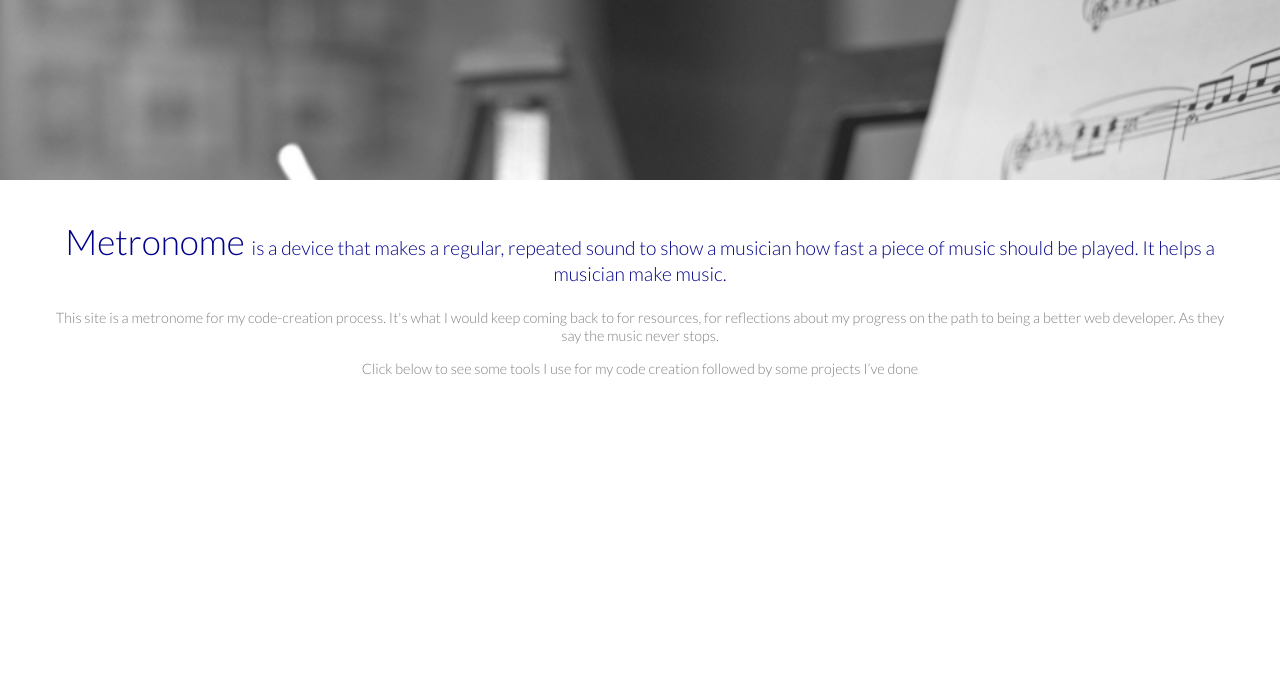
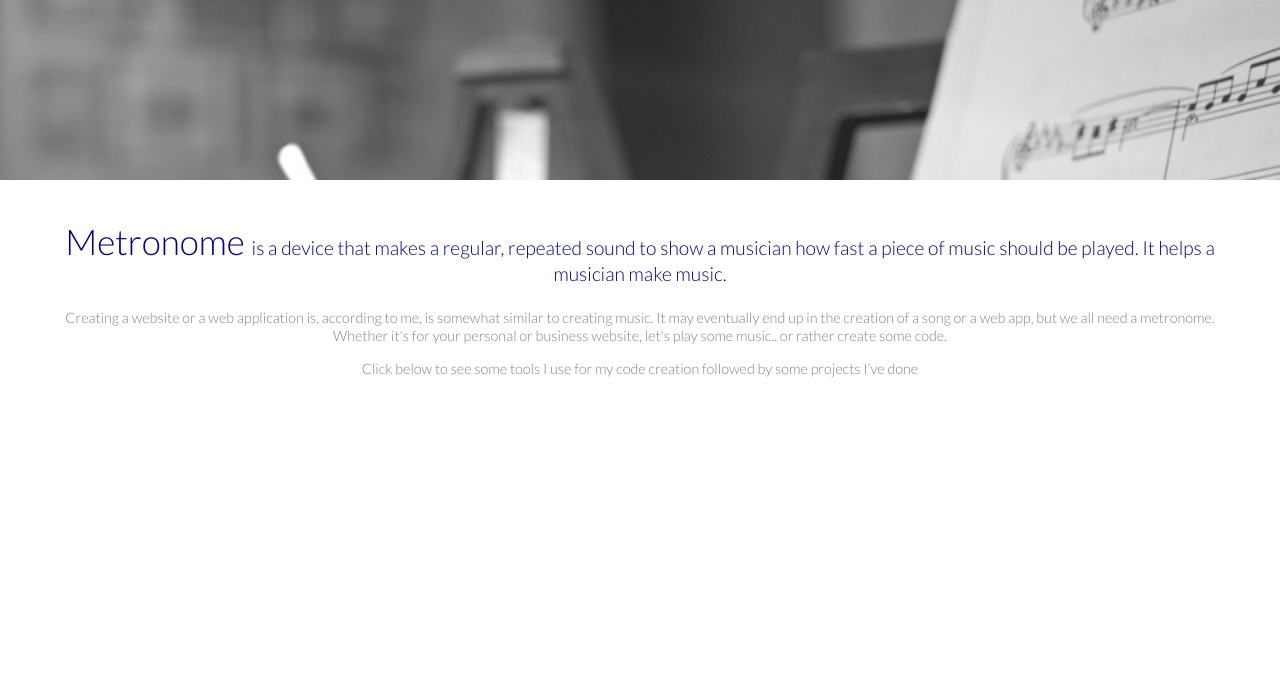
Before and after one commit to alimbolar/metronome.alimbolar.com, a website built with webpack: page src/template.html in a window 1280 px wide. Shown: the top 696 px of the page. Built offline with nearby package versions, Linux system fonts and the light colour scheme.

Commit message:
updated metronome text

```diff
--- a/src/template.html
+++ b/src/template.html
@@ -54,10 +54,11 @@
           </div>
           <div class="hero__text">
             <p>
-              This site is a metronome for my code-creation process. It's what I
-              would keep coming back to for resources, for reflections about my
-              progress on the path to being a better web developer. As they say
-              the music never stops.
+              Creating a website or a web application is, according to me, is
+              somewhat similar to creating music. It may eventually end up in
+              the creation of a song or a web app, but we all need a metronome.
+              Whether it's for your personal or business website, let's play
+              some music.. or rather create some code.
             </p>
 
             <p>
```
